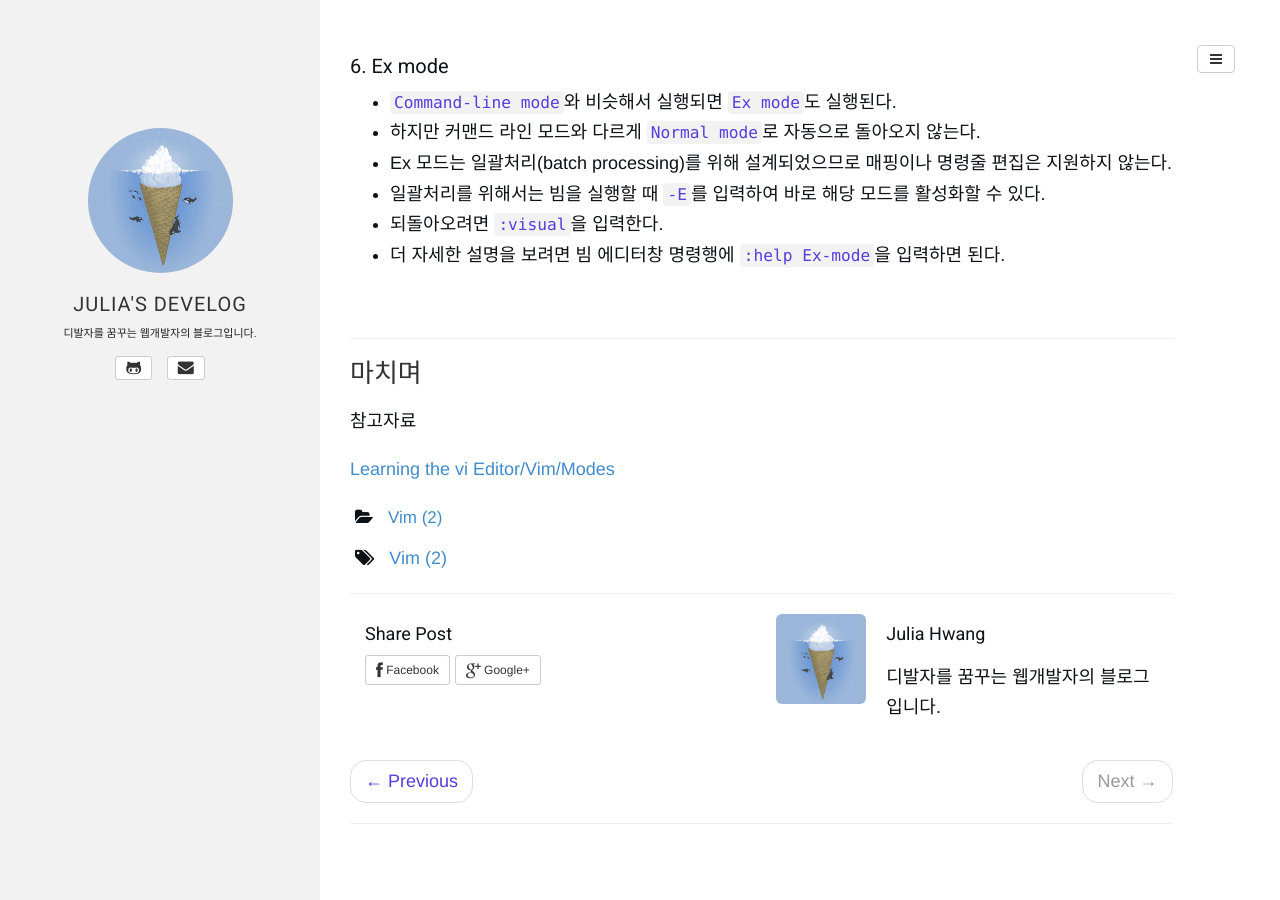
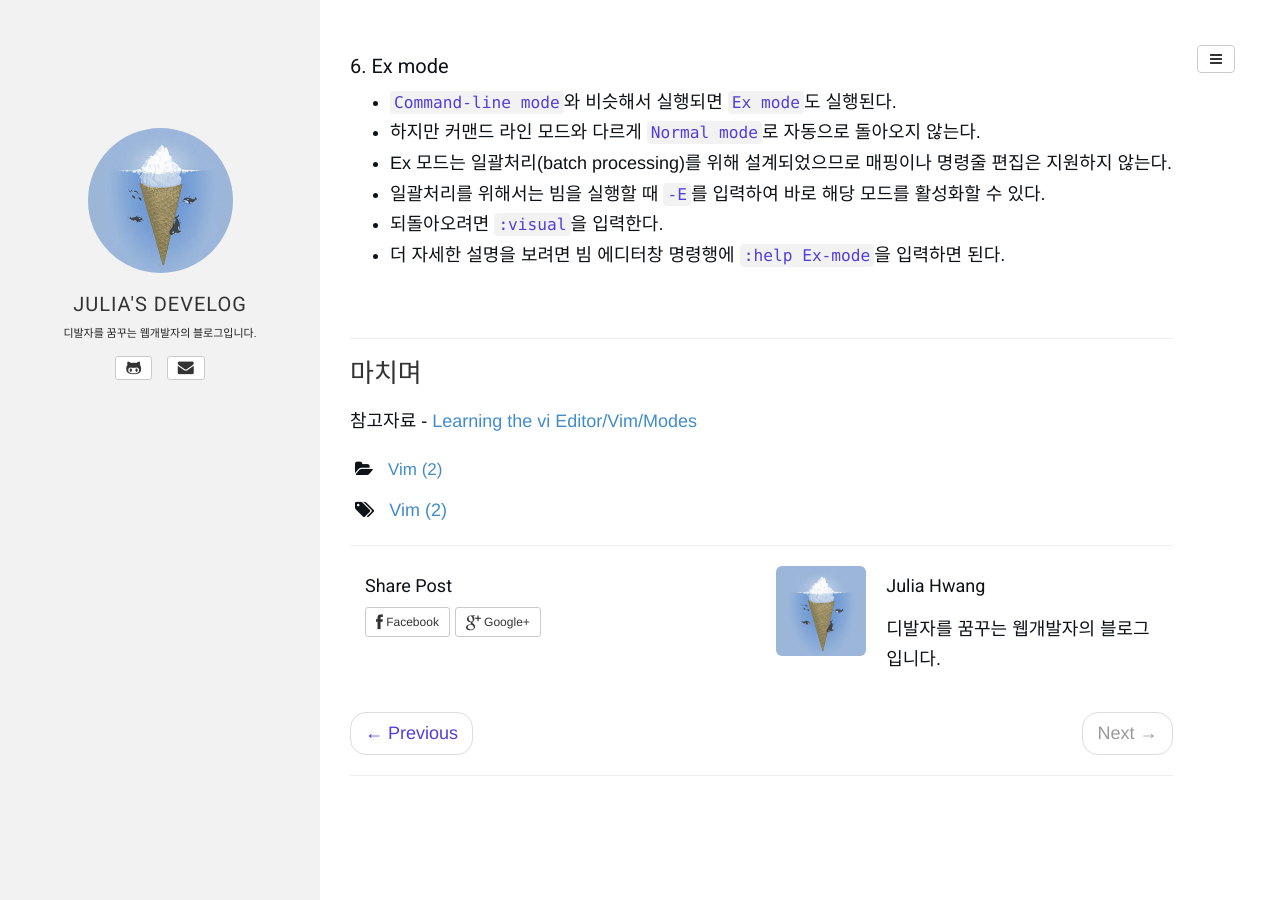
Before and after one commit to juliahwang/juliahwang.github.io, a Jekyll site: the page built from _posts/2017-10-11-todayvim_modes.md, in a window 1280 px wide and 900 px high, scrolled down 4406 px. Built offline with Jekyll 4.4.1, drawn with Linux system fonts in a browser that asks for light colours; some web fonts are replaced; comment, search, counter and statistics services are not loaded.

```diff
--- a/_posts/2017-10-11-todayvim_modes.md
+++ b/_posts/2017-10-11-todayvim_modes.md
@@ -171,6 +171,4 @@ description:
 
 ## 마치며
 
-참고자료
-
-<a href="https://en.wikibooks.org/wiki/Learning_the_vi_Editor/Vim/Modes" target="_blank">Learning the vi Editor/Vim/Modes</a>
+참고자료 - <a href="https://en.wikibooks.org/wiki/Learning_the_vi_Editor/Vim/Modes" target="_blank">Learning the vi Editor/Vim/Modes</a>
```
